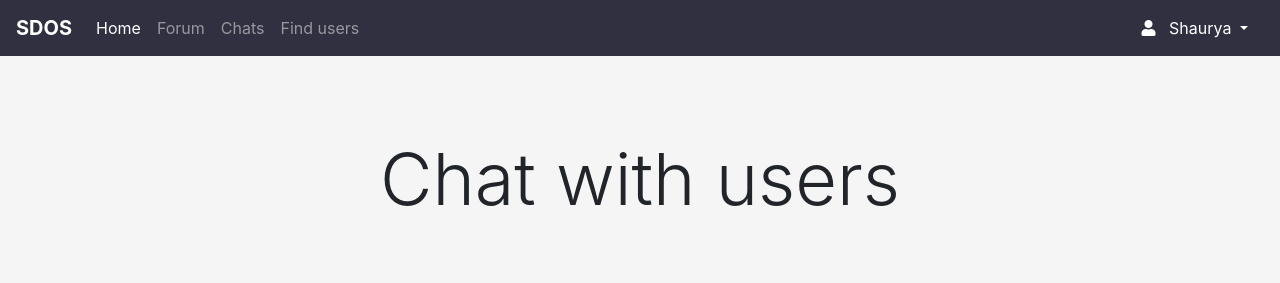
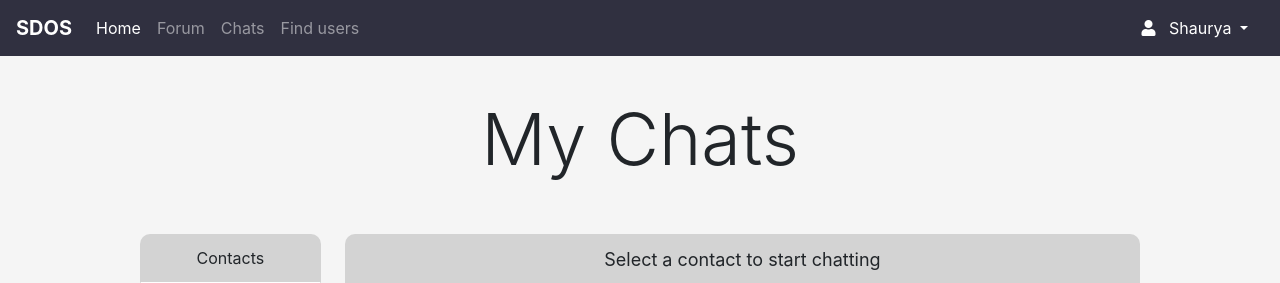
Before and after one commit to SDOS2020/Team_2_Mentoring_Platform, a Django app: page /users/chat_user/ in a window 1280 px wide. Shown: the top 283 px of the page. Run offline with Django 3.2, Linux system fonts and the light colour scheme; a user stored in the database is signed in; data comes from the database, SQL or seed files in the repository; both versions use the stored data as it was after the commit; some libraries are stand-ins or nearby versions.

Commit message:
Adds common chat page

```diff
--- a/sdos_project/api/urls.py
+++ b/sdos_project/api/urls.py
@@ -12,6 +12,7 @@ urlpatterns = [
 
 	path("get_mentors/", api_views.get_mentors, name="get_mentors"),
 	path("get_mentees/", api_views.get_mentees, name="get_mentees"),
+	path("get_chatters/", api_views.get_chatters, name="get_chatters"),
 	path("get_recommendations/", api_views.get_recommendations, name="get_recommendations"),
 
 	path("get_tags/", api_views.get_tags, name="get_tags"),
--- a/sdos_project/api/views.py
+++ b/sdos_project/api/views.py
@@ -464,6 +464,33 @@ def get_mentees(request):
 
 
 @login_required
+def get_chatters(request):
+	user = request.user
+	chatters = []
+
+	if user.account.is_mentor:
+		mentees = MyMentee.objects.filter(mentor=user.account.mentor)
+		for mentee in mentees:
+			chatters.append({
+				'id': mentee.id,
+				'username': mentee.mentee.account.user.username
+			})
+	else:
+		mentors = MyMentor.objects.filter(mentee=user.account.mentee)
+		for mentor in mentors:
+			chatters.append({
+				'id': mentor.id,
+				'username': mentor.mentor.account.user.username
+			})
+
+	response = {
+		'chatters': chatters,
+		'success': True
+	}
+	return JsonResponse(response, safe=False)
+
+
+@login_required
 def get_recommendations(request):
 	mentors = []
 	for mentor in Mentor.objects.all():
--- a/sdos_project/mentor_mentee/static/mentor_mentee/chats.js
+++ b/sdos_project/mentor_mentee/static/mentor_mentee/chats.js
@@ -2,7 +2,15 @@ const ChatWindow = {
 	delimiters: ["[[", "]]"],
 	template: `
 	<div>
-		<div class="card-header" style="border-radius: 10px 10px 0 0; background-color: lightgrey;">
+		<div v-if="receiver === ''"class="card-header" style="border-radius: 10px 10px 0 0; background-color: lightgrey;">
+			<center>
+				<font size="4">
+					Select a contact to start chatting
+				</font>
+			</center>
+		</div>
+
+		<div v-else class="card-header" style="border-radius: 10px 10px 0 0; background-color: lightgrey;">
 			<center>
 				<font size="4">
 					Chat with <b>[[ receiver ]]</b>
@@ -47,7 +55,7 @@ const ChatWindow = {
 			</table>
 		</div>
 
-		<div class="input-group card-footer">
+		<div v-if="receiver !== ''" class="input-group card-footer">
 			<input @keyup.enter="send_message" type="text" class="form-control" v-model="message_to_send" placeholder="Type a message...">
 			<div class="input-group-append">
 				<button class="btn btn-outline-success" type="button" v-on:click="send_message">Send</button>
--- /dev/null
+++ b/sdos_project/users/static/users/vue_components/chats_common.js
@@ -0,0 +1,64 @@
+const ChatsCommon = {
+	delimiters: ["[[", "]]"],
+	components: {
+		"chat-window": ChatWindow,
+	},
+	template: `
+	<div>
+		<table class="table table-borderless">
+			<tbody>
+				<tr>
+					<td>
+						<ul class="list-group">
+							<li
+							class="list-group-item"
+							style="border-radius: 10px 10px 0 0; background-color: lightgrey; border: none;"
+							>
+							<center>Contacts</center>
+							</li>
+
+							<li v-on:click="active_chatter=chatter.username"
+								v-for="chatter in chatters"
+								v-bind:class="[ active_chatter === chatter.username ? 'active' : '' ]"
+								class="list-group-item"
+								style="cursor: pointer;"
+							>
+								[[ chatter.username ]]
+							</li>
+						</ul>
+					</td>
+					<td style="width: 80%;">
+						<chat-window v-bind:receiver="active_chatter" sender="{{ user.username }}" v-bind:csrf="csrf">
+						</chat-window>
+					</td>
+				</tr>
+			</tbody>
+		</table>
+
+	</div>
+	`,
+	props: {
+		csrf: {required: true}
+	},
+	data() {
+		return {
+			chatters: [],
+			active_chatter: "",
+		};
+
+	},
+	created() {
+		let request_url = "http://127.0.0.1:8000/api/get_chatters/";
+
+		axios.get(request_url)
+		.then(response => {
+			this.chatters = response.data.chatters;
+		})
+		.catch(error => {
+			console.log("[ERROR]");
+			console.log(error);
+		});
+	},
+
+
+};
--- a/sdos_project/users/templates/users/chats.html
+++ b/sdos_project/users/templates/users/chats.html
@@ -7,20 +7,35 @@
 Chat
 {% endblock title %}
 
+{% block header %}
+<link href="{% static 'mentor_mentee/chats.css' %}" rel="stylesheet" />
+
+<style>
+	.list-group .active {
+		background-color: #404065 !important;
+		border: none !important;
+
+	}
+</style>
+
+{% endblock header %}
+
 
 {% block content %}
 
-<div class="container" style="margin-top: 10vh;">
-	<div class="row justify-content-center">
-		<div class="col-6">
-			<center>
-				<h1 class="display-3">Chat with users</h1>
-			</center>
-			<br />
+<audio id="myAudio">
+	<source src="{% static 'mentor_mentee/send_message.ogg' %}" type="audio/ogg">
+</audio>
 
-			<div id="vue-chat">
-			</div>
-		</div>
+<center style="margin-top: 5vh; margin-bottom: 5vh;">
+	<h1 class="display-3">
+		My Chats
+	</h1>
+</center>
+
+<div style="margin-left: auto; margin-right: auto; width: 80vw;">
+	<div id="vue-chat" >
+		<chats-common csrf="{{ csrf_token }}"></chats-common>
 	</div>
 </div>
 
@@ -29,11 +44,18 @@ Chat
 
 {% block javascript %}
 <script src="https://cdn.jsdelivr.net/npm/vue/dist/vue.js"></script>
+<script src="{% static 'mentor_mentee/chats.js' %}"></script>
+<script src="{% static 'users/vue_components/chats_common.js' %}"></script>
+<script src="https://unpkg.com/axios/dist/axios.min.js"></script>
+
 {# <script src="{% static 'vue-advanced-chat/dist/vue-advanced-chat.min.js' %}"></script> #}
 
 <script>
 const app = new Vue({
 	delimiters: ["[[", "]]"],
+	components: {
+		"chats-common": ChatsCommon,
+	},
 });
 
 app.$mount("#vue-chat");
```
Also changed, not shown: sdos_project/db.sqlite3.
